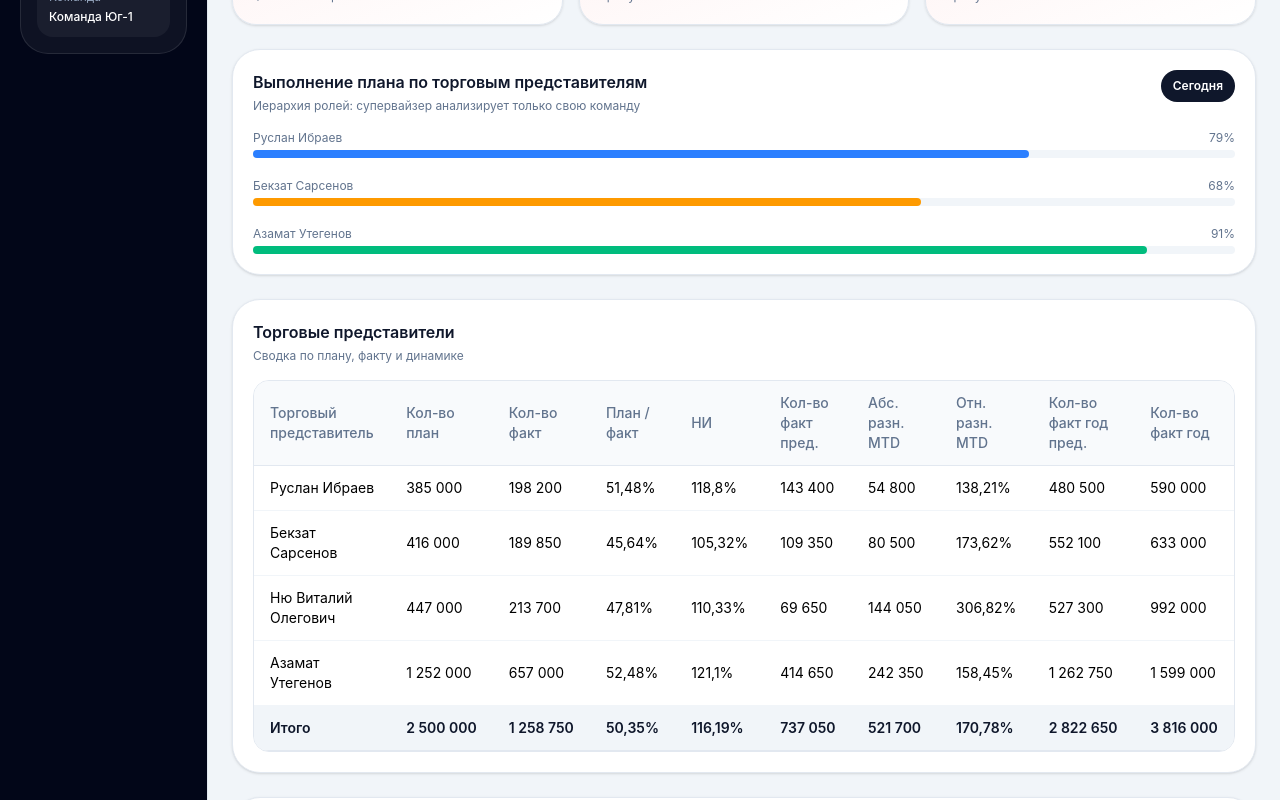
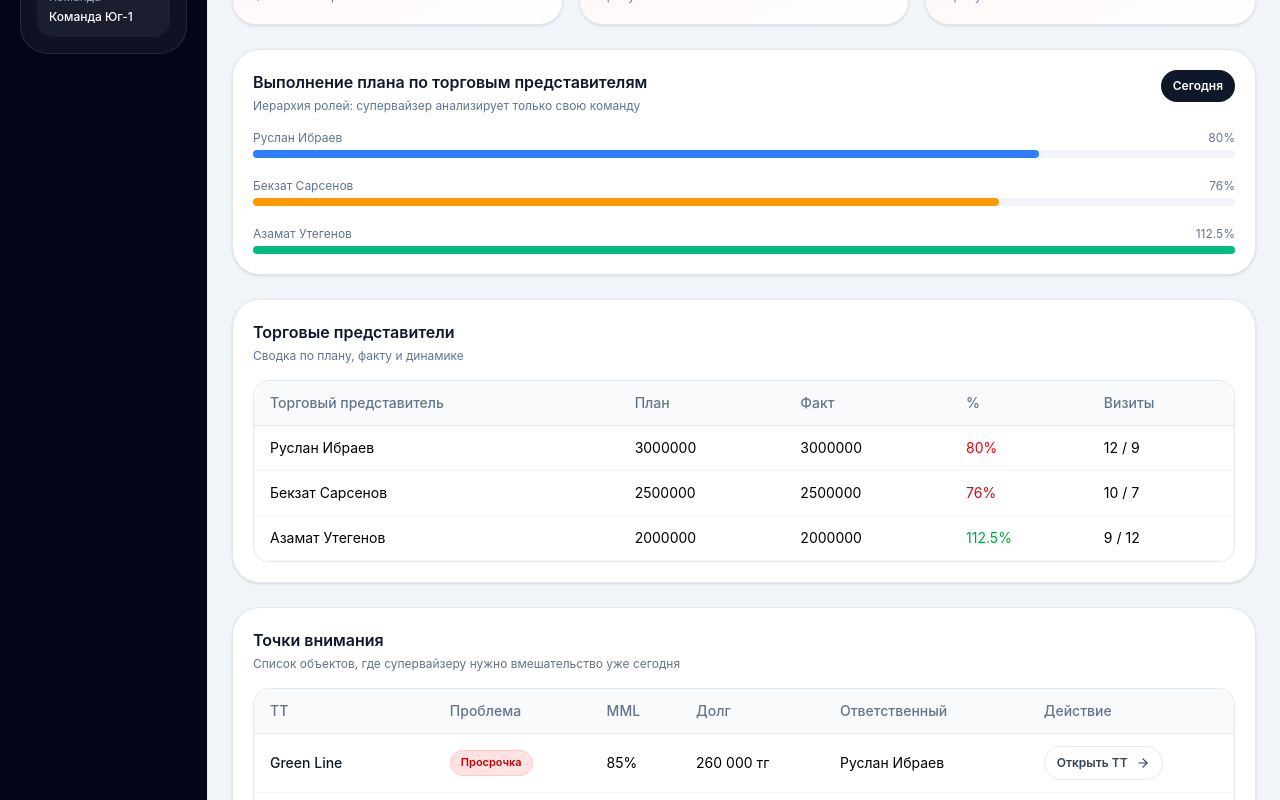
Before and after one commit to akambetov/sales-app-platform, a React (Vite) app: page / in a window 1280 px wide. Shown: the part 860-1660 px from the top of the page. Built offline with nearby package versions, Linux system fonts and the light colour scheme.

Commit message:
fix: command center plans/fact table

```diff
--- a/src/App.tsx
+++ b/src/App.tsx
@@ -168,18 +168,18 @@ type MmlTemplate = {
 };
 
 type RoutePlan = Record<number, Record<(typeof WEEK_DAYS)[number], number[]>>;
-type CommandDistributorRow = {
-  manager: string;
-  planQty: number;
-  factQty: number;
-  factToPlan: string;
-  niPlanFact: string;
-  prevFactMtd: number;
-  absDiffMtd: number;
-  relativeDiffMtd: string;
-  prevFactYtd: number;
-  factYtd: number;
-};
+// type CommandDistributorRow = {
+//   manager: string;
+//   planQty: number;
+//   factQty: number;
+//   factToPlan: string;
+//   niPlanFact: string;
+//   prevFactMtd: number;
+//   absDiffMtd: number;
+//   relativeDiffMtd: string;
+//   prevFactYtd: number;
+//   factYtd: number;
+// };
 type CreateTaskForm = {
   type: string;
   repId: number;
@@ -211,6 +211,30 @@ const reps: Rep[] = [
     status: 'Активен',
   },
 ];
+
+const repsSales: Record<
+  Rep['id'],
+  { plan: number; sold: number; visitsTotal: number; visitsDone: number }
+> = {
+  3: {
+    plan: 3000000,
+    sold: 2400000,
+    visitsTotal: 12,
+    visitsDone: 9,
+  },
+  4: {
+    plan: 2500000,
+    sold: 1900000,
+    visitsTotal: 10,
+    visitsDone: 7,
+  },
+  5: {
+    plan: 2000000,
+    sold: 2250000,
+    visitsTotal: 9,
+    visitsDone: 12,
+  },
+};
 
 const stores: Store[] = [
   {
@@ -787,76 +811,76 @@ const initialRoutePlan: RoutePlan = {
   },
 };
 
-const commandDistributorRows: CommandDistributorRow[] = [
-  {
-    manager: 'Руслан Ибраев',
-    planQty: 385000,
-    factQty: 198200,
-    factToPlan: '51,48%',
-    niPlanFact: '118,8%',
-    prevFactMtd: 143400,
-    absDiffMtd: 54800,
-    relativeDiffMtd: '138,21%',
-    prevFactYtd: 480500,
-    factYtd: 590000,
-  },
-  {
-    manager: 'Бекзат Сарсенов',
-    planQty: 416000,
-    factQty: 189850,
-    factToPlan: '45,64%',
-    niPlanFact: '105,32%',
-    prevFactMtd: 109350,
-    absDiffMtd: 80500,
-    relativeDiffMtd: '173,62%',
-    prevFactYtd: 552100,
-    factYtd: 633000,
-  },
-  {
-    manager: 'Ню Виталий Олегович',
-    planQty: 447000,
-    factQty: 213700,
-    factToPlan: '47,81%',
-    niPlanFact: '110,33%',
-    prevFactMtd: 69650,
-    absDiffMtd: 144050,
-    relativeDiffMtd: '306,82%',
-    prevFactYtd: 527300,
-    factYtd: 992000,
-  },
-  {
-    manager: 'Азамат Утегенов',
-    planQty: 1252000,
-    factQty: 657000,
-    factToPlan: '52,48%',
-    niPlanFact: '121,1%',
-    prevFactMtd: 414650,
-    absDiffMtd: 242350,
-    relativeDiffMtd: '158,45%',
-    prevFactYtd: 1262750,
-    factYtd: 1599000,
-  },
-  {
-    manager: 'Итого',
-    planQty: 2500000,
-    factQty: 1258750,
-    factToPlan: '50,35%',
-    niPlanFact: '116,19%',
-    prevFactMtd: 737050,
-    absDiffMtd: 521700,
-    relativeDiffMtd: '170,78%',
-    prevFactYtd: 2822650,
-    factYtd: 3816000,
-  },
-];
+// const commandDistributorRows: CommandDistributorRow[] = [
+//   {
+//     manager: 'Руслан Ибраев',
+//     planQty: 385000,
+//     factQty: 198200,
+//     factToPlan: '51,48%',
+//     niPlanFact: '118,8%',
+//     prevFactMtd: 143400,
+//     absDiffMtd: 54800,
+//     relativeDiffMtd: '138,21%',
+//     prevFactYtd: 480500,
+//     factYtd: 590000,
+//   },
+//   {
+//     manager: 'Бекзат Сарсенов',
+//     planQty: 416000,
+//     factQty: 189850,
+//     factToPlan: '45,64%',
+//     niPlanFact: '105,32%',
+//     prevFactMtd: 109350,
+//     absDiffMtd: 80500,
+//     relativeDiffMtd: '173,62%',
+//     prevFactYtd: 552100,
+//     factYtd: 633000,
+//   },
+//   {
+//     manager: 'Ню Виталий Олегович',
+//     planQty: 447000,
+//     factQty: 213700,
+//     factToPlan: '47,81%',
+//     niPlanFact: '110,33%',
+//     prevFactMtd: 69650,
+//     absDiffMtd: 144050,
+//     relativeDiffMtd: '306,82%',
+//     prevFactYtd: 527300,
+//     factYtd: 992000,
+//   },
+//   {
+//     manager: 'Азамат Утегенов',
+//     planQty: 1252000,
+//     factQty: 657000,
+//     factToPlan: '52,48%',
+//     niPlanFact: '121,1%',
+//     prevFactMtd: 414650,
+//     absDiffMtd: 242350,
+//     relativeDiffMtd: '158,45%',
+//     prevFactYtd: 1262750,
+//     factYtd: 1599000,
+//   },
+//   {
+//     manager: 'Итого',
+//     planQty: 2500000,
+//     factQty: 1258750,
+//     factToPlan: '50,35%',
+//     niPlanFact: '116,19%',
+//     prevFactMtd: 737050,
+//     absDiffMtd: 521700,
+//     relativeDiffMtd: '170,78%',
+//     prevFactYtd: 2822650,
+//     factYtd: 3816000,
+//   },
+// ];
 
 function money(v: number) {
   return `${new Intl.NumberFormat('ru-RU').format(v)} тг`;
 }
 
-function quantity(v: number) {
-  return new Intl.NumberFormat('ru-RU').format(v);
-}
+// function quantity(v: number) {
+//   return new Intl.NumberFormat('ru-RU').format(v);
+// }
 
 function toneByText(text: string) {
   if (
@@ -1047,7 +1071,7 @@ function MiniBar({
       <div className="h-2 rounded-full bg-slate-100">
         <div
           className={cls('h-2 rounded-full', color)}
-          style={{ width: `${Math.max(6, value)}%` }}
+          style={{ width: `${Math.max(6, value > 100 ? 100 : value)}%` }}
         />
       </div>
     </div>
@@ -1976,17 +2000,17 @@ export default function CorporateSalesPlatformPrototype() {
                   <div className="space-y-5">
                     <MiniBar
                       label="Руслан Ибраев"
-                      value={79}
+                      value={(repsSales[3].sold * 100) / repsSales[3].plan}
                       color="bg-blue-500"
                     />
                     <MiniBar
                       label="Бекзат Сарсенов"
-                      value={68}
+                      value={(repsSales[4].sold * 100) / repsSales[4].plan}
                       color="bg-amber-500"
                     />
                     <MiniBar
                       label="Азамат Утегенов"
-                      value={91}
+                      value={(repsSales[5].sold * 100) / repsSales[5].plan}
                       color="bg-emerald-500"
                     />
                   </div>
@@ -2038,63 +2062,70 @@ export default function CorporateSalesPlatformPrototype() {
                         <th className="px-4 py-3 font-medium">
                           Торговый представитель
                         </th>
-                        <th className="px-4 py-3 font-medium">Кол-во план</th>
-                        <th className="px-4 py-3 font-medium">Кол-во факт</th>
-                        <th className="px-4 py-3 font-medium">План / факт</th>
-                        <th className="px-4 py-3 font-medium">НИ</th>
-                        <th className="px-4 py-3 font-medium">
-                          Кол-во факт пред.
-                        </th>
-                        <th className="px-4 py-3 font-medium">
-                          Абс. разн. MTD
-                        </th>
-                        <th className="px-4 py-3 font-medium">
-                          Отн. разн. MTD
-                        </th>
-                        <th className="px-4 py-3 font-medium">
-                          Кол-во факт год пред.
-                        </th>
-                        <th className="px-4 py-3 font-medium">
-                          Кол-во факт год
-                        </th>
+                        <th className="px-4 py-3 font-medium">План</th>
+                        <th className="px-4 py-3 font-medium">Факт</th>
+                        <th className="px-4 py-3 font-medium">%</th>
+                        <th className="px-4 py-3 font-medium">Визиты</th>
                       </tr>
                     </thead>
                     <tbody>
-                      {commandDistributorRows.map((row) => {
-                        const isTotal = row.manager === 'Итого';
+                      {Object.entries(repsSales).map(([repId, sales]) => {
+                        const planSoldDiff = (sales.sold * 100) / sales.plan;
+
                         return (
                           <tr
-                            key={row.manager}
-                            className={
-                              isTotal
-                                ? 'border-b border-slate-200 bg-slate-100 font-semibold text-slate-900'
-                                : 'border-b border-slate-100 hover:bg-slate-50'
-                            }
+                            key={repId}
+                            className="border-b border-slate-100 hover:bg-slate-50 "
                           >
-                            <td className="px-4 py-3">{row.manager}</td>
                             <td className="px-4 py-3">
-                              {quantity(row.planQty)}
+                              {reps.find((rep) => rep.id === +repId)?.name}
+                            </td>
+                            <td className="px-4 py-3">{sales.plan}</td>
+                            <td className="px-4 py-3">{sales.plan}</td>
+                            <td
+                              className={`px-4 py-3 ${planSoldDiff < 100 ? 'text-red-600' : 'text-green-600'}`}
+                            >
+                              {planSoldDiff}%
                             </td>
                             <td className="px-4 py-3">
-                              {quantity(row.factQty)}
-                            </td>
-                            <td className="px-4 py-3">{row.factToPlan}</td>
-                            <td className="px-4 py-3">{row.niPlanFact}</td>
-                            <td className="px-4 py-3">
-                              {quantity(row.prevFactMtd)}
-                            </td>
-                            <td className="px-4 py-3">
-                              {quantity(row.absDiffMtd)}
-                            </td>
-                            <td className="px-4 py-3">{row.relativeDiffMtd}</td>
-                            <td className="px-4 py-3">
-                              {quantity(row.prevFactYtd)}
-                            </td>
-                            <td className="px-4 py-3">
-                              {quantity(row.factYtd)}
+                              {sales.visitsTotal} / {sales.visitsDone}
                             </td>
                           </tr>
                         );
+
+                        // return (
+                        //   <tr
+                        //     key={row.manager}
+                        //     className={
+                        //       isTotal
+                        //         ? 'border-b border-slate-200 bg-slate-100 font-semibold text-slate-900'
+                        //         : 'border-b border-slate-100 hover:bg-slate-50'
+                        //     }
+                        //   >
+                        //     <td className="px-4 py-3">{row.manager}</td>
+                        //     <td className="px-4 py-3">
+                        //       {quantity(row.planQty)}
+                        //     </td>
+                        //     <td className="px-4 py-3">
+                        //       {quantity(row.factQty)}
+                        //     </td>
+                        //     <td className="px-4 py-3">{row.factToPlan}</td>
+                        //     <td className="px-4 py-3">{row.niPlanFact}</td>
+                        //     <td className="px-4 py-3">
+                        //       {quantity(row.prevFactMtd)}
+                        //     </td>
+                        //     <td className="px-4 py-3">
+                        //       {quantity(row.absDiffMtd)}
+                        //     </td>
+                        //     <td className="px-4 py-3">{row.relativeDiffMtd}</td>
+                        //     <td className="px-4 py-3">
+                        //       {quantity(row.prevFactYtd)}
+                        //     </td>
+                        //     <td className="px-4 py-3">
+                        //       {quantity(row.factYtd)}
+                        //     </td>
+                        //   </tr>
+                        // );
                       })}
                     </tbody>
                   </table>
```
